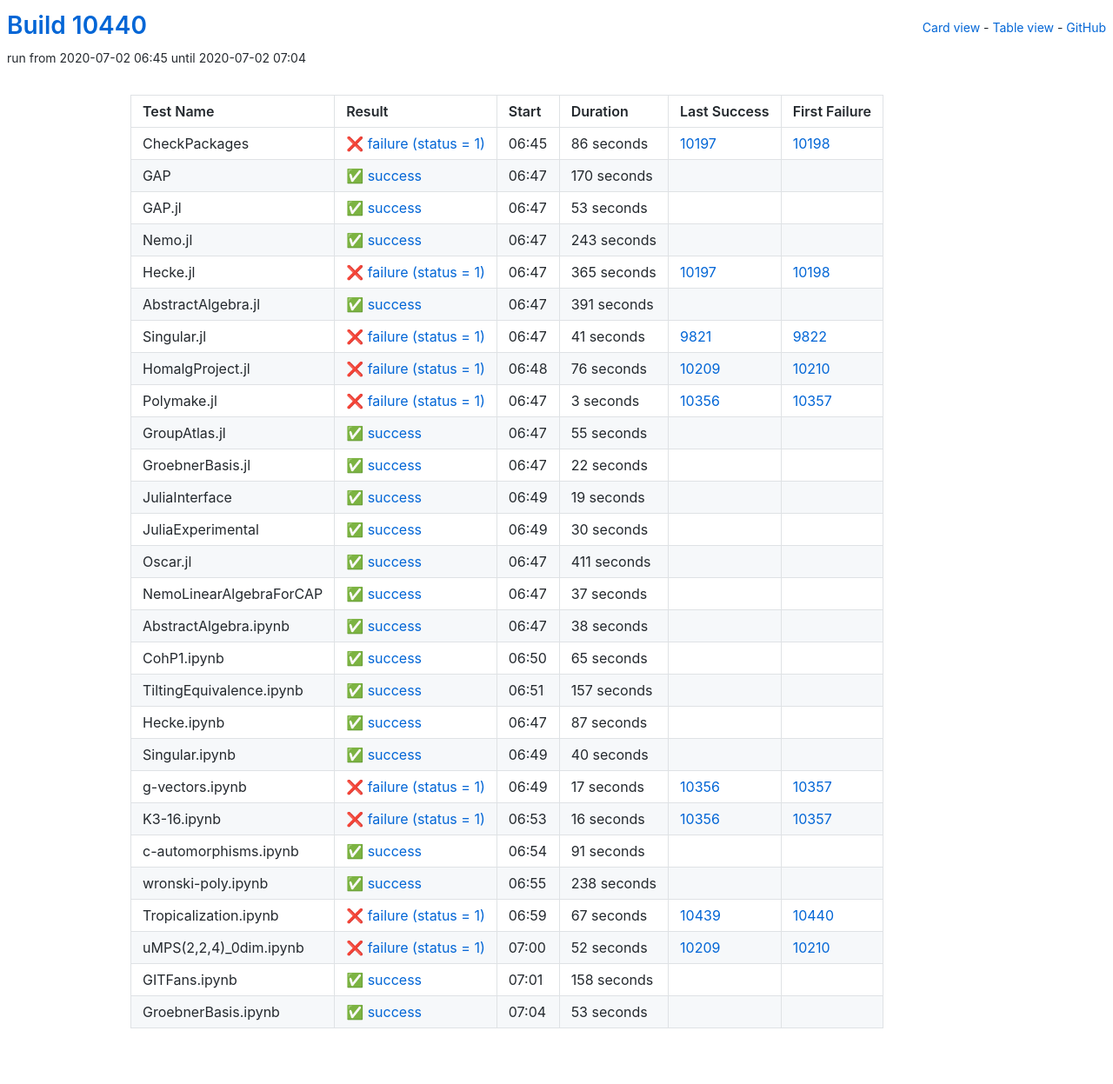
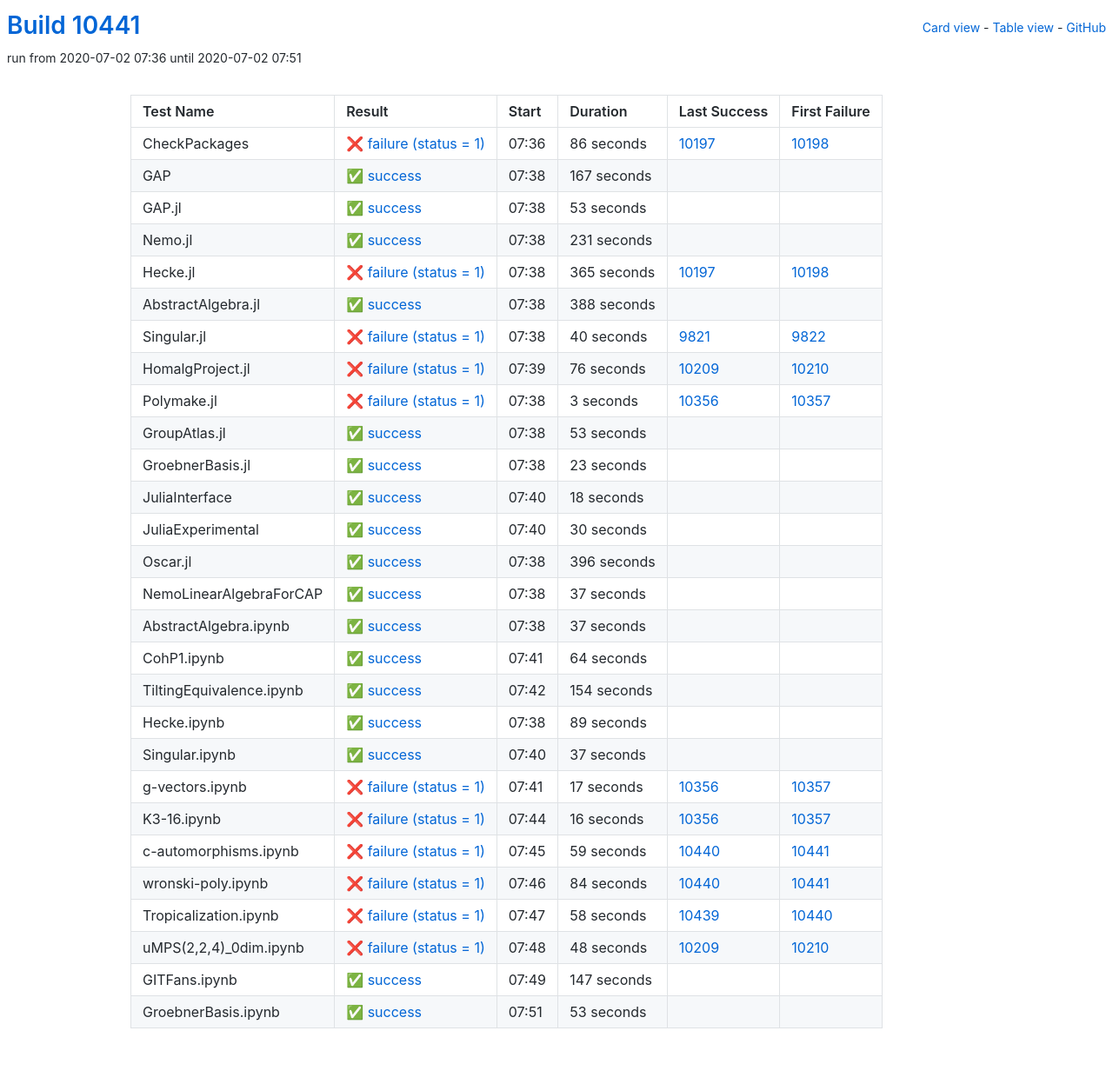
Before and after one commit to oscar-system/oscar-ci-status, a Jekyll site: the page built from table.html, in a window 1280 px wide. Shown: the whole page at 87% size. Built offline with Jekyll 4.4.1, drawn with Linux system fonts in a browser that asks for light colours.

Commit message:
Build #10441

```diff
--- a/_data/ci.yml
+++ b/_data/ci.yml
@@ -1,6 +1,6 @@
 ---
-build: 10440
-build_url: https://oscarci.mathematik.uni-kl.de/job/oscar/10440/
+build: 10441
+build_url: https://oscarci.mathematik.uni-kl.de/job/oscar/10441/
 job: oscar
 organization: oscar-system
 repo: oscar-ci-status
@@ -8,8 +8,8 @@
 tests:
 - name: CheckPackages
   id: checkpackages
-  log: https://oscarci.mathematik.uni-kl.de/job/oscar/10440/artifact/logs/build-10440/CheckPackages.log
-  start: 2020-07-02 06:45
+  log: https://oscarci.mathematik.uni-kl.de/job/oscar/10441/artifact/logs/build-10441/CheckPackages.log
+  start: 2020-07-02 07:36
   success: false
   exitcode: 1
   status: failure
@@ -20,20 +20,20 @@
   first_failure_url: https://oscarci.mathematik.uni-kl.de/job/oscar/10198/
 - name: GAP
   id: gap
-  log: https://oscarci.mathematik.uni-kl.de/job/oscar/10440/artifact/logs/build-10440/GAP.log
-  start: 2020-07-02 06:47
+  log: https://oscarci.mathematik.uni-kl.de/job/oscar/10441/artifact/logs/build-10441/GAP.log
+  start: 2020-07-02 07:38
   success: true
   exitcode: 0
   status: success
-  duration: 170
+  duration: 167
   last_success: false
   last_success_url:
   first_failure: false
   first_failure_url:
 - name: GAP.jl
   id: gap-jl
-  log: https://oscarci.mathematik.uni-kl.de/job/oscar/10440/artifact/logs/build-10440/GAP.jl.log
-  start: 2020-07-02 06:47
+  log: https://oscarci.mathematik.uni-kl.de/job/oscar/10441/artifact/logs/build-10441/GAP.jl.log
+  start: 2020-07-02 07:38
   success: true
   exitcode: 0
   status: success
@@ -44,20 +44,20 @@
   first_failure_url:
 - name: Nemo.jl
   id: nemo-jl
-  log: https://oscarci.mathematik.uni-kl.de/job/oscar/10440/artifact/logs/build-10440/Nemo.jl.log
-  start: 2020-07-02 06:47
+  log: https://oscarci.mathematik.uni-kl.de/job/oscar/10441/artifact/logs/build-10441/Nemo.jl.log
+  start: 2020-07-02 07:38
   success: true
   exitcode: 0
   status: success
-  duration: 243
+  duration: 231
   last_success: false
   last_success_url:
   first_failure: false
   first_failure_url:
 - name: Hecke.jl
   id: hecke-jl
-  log: https://oscarci.mathematik.uni-kl.de/job/oscar/10440/artifact/logs/build-10440/Hecke.jl.log
-  start: 2020-07-02 06:47
+  log: https://oscarci.mathematik.uni-kl.de/job/oscar/10441/artifact/logs/build-10441/Hecke.jl.log
+  start: 2020-07-02 07:38
   success: false
   exitcode: 1
   status: failure
@@ -68,32 +68,32 @@
   first_failure_url: https://oscarci.mathematik.uni-kl.de/job/oscar/10198/
 - name: AbstractAlgebra.jl
   id: abstractalgebra-jl
-  log: https://oscarci.mathematik.uni-kl.de/job/oscar/10440/artifact/logs/build-10440/AbstractAlgebra.jl.log
-  start: 2020-07-02 06:47
+  log: https://oscarci.mathematik.uni-kl.de/job/oscar/10441/artifact/logs/build-10441/AbstractAlgebra.jl.log
+  start: 2020-07-02 07:38
   success: true
   exitcode: 0
   status: success
-  duration: 391
+  duration: 388
   last_success: false
   last_success_url:
   first_failure: false
   first_failure_url:
 - name: Singular.jl
   id: singular-jl
-  log: https://oscarci.mathematik.uni-kl.de/job/oscar/10440/artifact/logs/build-10440/Singular.jl.log
-  start: 2020-07-02 06:47
+  log: https://oscarci.mathematik.uni-kl.de/job/oscar/10441/artifact/logs/build-10441/Singular.jl.log
+  start: 2020-07-02 07:38
   success: false
   exitcode: 1
   status: failure
-  duration: 41
+  duration: 40
   last_success: 9821
   last_success_url: https://oscarci.mathematik.uni-kl.de/job/oscar/9821/
   first_failure: 9822
   first_failure_url: https://oscarci.mathematik.uni-kl.de/job/oscar/9822/
 - name: HomalgProject.jl
   id: homalgproject-jl
-  log: https://oscarci.mathematik.uni-kl.de/job/oscar/10440/artifact/logs/build-10440/HomalgProject.jl.log
-  start: 2020-07-02 06:48
+  log: https://oscarci.mathematik.uni-kl.de/job/oscar/10441/artifact/logs/build-10441/HomalgProject.jl.log
+  start: 2020-07-02 07:39
   success: false
   exitcode: 1
   status: failure
@@ -104,8 +104,8 @@
   first_failure_url: https://oscarci.mathematik.uni-kl.de/job/oscar/10210/
 - name: Polymake.jl
   id: polymake-jl
-  log: https://oscarci.mathematik.uni-kl.de/job/oscar/10440/artifact/logs/build-10440/Polymake.jl.log
-  start: 2020-07-02 06:47
+  log: https://oscarci.mathematik.uni-kl.de/job/oscar/10441/artifact/logs/build-10441/Polymake.jl.log
+  start: 2020-07-02 07:38
   success: false
   exitcode: 1
   status: failure
@@ -116,44 +116,44 @@
   first_failure_url: https://oscarci.mathematik.uni-kl.de/job/oscar/10357/
 - name: GroupAtlas.jl
   id: groupatlas-jl
-  log: https://oscarci.mathematik.uni-kl.de/job/oscar/10440/artifact/logs/build-10440/GroupAtlas.jl.log
-  start: 2020-07-02 06:47
+  log: https://oscarci.mathematik.uni-kl.de/job/oscar/10441/artifact/logs/build-10441/GroupAtlas.jl.log
+  start: 2020-07-02 07:38
   success: true
   exitcode: 0
   status: success
-  duration: 55
+  duration: 53
   last_success: false
   last_success_url:
   first_failure: false
   first_failure_url:
 - name: GroebnerBasis.jl
   id: groebnerbasis-jl
-  log: https://oscarci.mathematik.uni-kl.de/job/oscar/10440/artifact/logs/build-10440/GroebnerBasis.jl.log
-  start: 2020-07-02 06:47
+  log: https://oscarci.mathematik.uni-kl.de/job/oscar/10441/artifact/logs/build-10441/GroebnerBasis.jl.log
+  start: 2020-07-02 07:38
   success: true
   exitcode: 0
   status: success
-  duration: 22
+  duration: 23
   last_success: false
   last_success_url:
   first_failure: false
   first_failure_url:
 - name: JuliaInterface
   id: juliainterface
-  log: https://oscarci.mathematik.uni-kl.de/job/oscar/10440/artifact/logs/build-10440/JuliaInterface.log
-  start: 2020-07-02 06:49
+  log: https://oscarci.mathematik.uni-kl.de/job/oscar/10441/artifact/logs/build-10441/JuliaInterface.log
+  start: 2020-07-02 07:40
   success: true
   exitcode: 0
   status: success
-  duration: 19
+  duration: 18
   last_success: false
   last_success_url:
   first_failure: false
   first_failure_url:
 - name: JuliaExperimental
   id: juliaexperimental
-  log: https://oscarci.mathematik.uni-kl.de/job/oscar/10440/artifact/logs/build-10440/JuliaExperimental.log
-  start: 2020-07-02 06:49
+  log: https://oscarci.mathematik.uni-kl.de/job/oscar/10441/artifact/logs/build-10441/JuliaExperimental.log
+  start: 2020-07-02 07:40
   success: true
   exitcode: 0
   status: success
@@ -164,20 +164,20 @@
   first_failure_url:
 - name: Oscar.jl
   id: oscar-jl
-  log: https://oscarci.mathematik.uni-kl.de/job/oscar/10440/artifact/logs/build-10440/Oscar.jl.log
-  start: 2020-07-02 06:47
+  log: https://oscarci.mathematik.uni-kl.de/job/oscar/10441/artifact/logs/build-10441/Oscar.jl.log
+  start: 2020-07-02 07:38
   success: true
   exitcode: 0
   status: success
-  duration: 411
+  duration: 396
   last_success: false
   last_success_url:
   first_failure: false
   first_failure_url:
 - name: NemoLinearAlgebraForCAP
   id: nemolinearalgebraforcap
-  log: https://oscarci.mathematik.uni-kl.de/job/oscar/10440/artifact/logs/build-10440/NemoLinearAlgebraForCAP.log
-  start: 2020-07-02 06:47
+  log: https://oscarci.mathematik.uni-kl.de/job/oscar/10441/artifact/logs/build-10441/NemoLinearAlgebraForCAP.log
+  start: 2020-07-02 07:38
   success: true
   exitcode: 0
   status: success
@@ -188,68 +188,68 @@
   first_failure_url:
 - name: AbstractAlgebra.ipynb
   id: abstractalgebra-ipynb
-  log: https://oscarci.mathematik.uni-kl.de/job/oscar/10440/artifact/logs/build-10440/AbstractAlgebra.ipynb.log
-  start: 2020-07-02 06:47
+  log: https://oscarci.mathematik.uni-kl.de/job/oscar/10441/artifact/logs/build-10441/AbstractAlgebra.ipynb.log
+  start: 2020-07-02 07:38
   success: true
   exitcode: 0
   status: success
-  duration: 38
+  duration: 37
   last_success: false
   last_success_url:
   first_failure: false
   first_failure_url:
 - name: CohP1.ipynb
   id: cohp1-ipynb
-  log: https://oscarci.mathematik.uni-kl.de/job/oscar/10440/artifact/logs/build-10440/CohP1.ipynb.log
-  start: 2020-07-02 06:50
+  log: https://oscarci.mathematik.uni-kl.de/job/oscar/10441/artifact/logs/build-10441/CohP1.ipynb.log
+  start: 2020-07-02 07:41
   success: true
   exitcode: 0
   status: success
-  duration: 65
+  duration: 64
   last_success: false
   last_success_url:
   first_failure: false
   first_failure_url:
 - name: TiltingEquivalence.ipynb
   id: tiltingequivalence-ipynb
-  log: https://oscarci.mathematik.uni-kl.de/job/oscar/10440/artifact/logs/build-10440/TiltingEquivalence.ipynb.log
-  start: 2020-07-02 06:51
+  log: https://oscarci.mathematik.uni-kl.de/job/oscar/10441/artifact/logs/build-10441/TiltingEquivalence.ipynb.log
+  start: 2020-07-02 07:42
   success: true
   exitcode: 0
   status: success
-  duration: 157
+  duration: 154
   last_success: false
   last_success_url:
   first_failure: false
   first_failure_url:
 - name: Hecke.ipynb
   id: hecke-ipynb
-  log: https://oscarci.mathematik.uni-kl.de/job/oscar/10440/artifact/logs/build-10440/Hecke.ipynb.log
-  start: 2020-07-02 06:47
+  log: https://oscarci.mathematik.uni-kl.de/job/oscar/10441/artifact/logs/build-10441/Hecke.ipynb.log
+  start: 2020-07-02 07:38
   success: true
   exitcode: 0
   status: success
-  duration: 87
+  duration: 89
   last_success: false
   last_success_url:
   first_failure: false
   first_failure_url:
 - name: Singular.ipynb
   id: singular-ipynb
-  log: https://oscarci.mathematik.uni-kl.de/job/oscar/10440/artifact/logs/build-10440/Singular.ipynb.log
-  start: 2020-07-02 06:49
+  log: https://oscarci.mathematik.uni-kl.de/job/oscar/10441/artifact/logs/build-10441/Singular.ipynb.log
+  start: 2020-07-02 07:40
   success: true
   exitcode: 0
   status: success
-  duration: 40
+  duration: 37
   last_success: false
   last_success_url:
   first_failure: false
   first_failure_url:
 - name: g-vectors.ipynb
   id: g-vectors-ipynb
-  log: https://oscarci.mathematik.uni-kl.de/job/oscar/10440/artifact/logs/build-10440/g-vectors.ipynb.log
-  start: 2020-07-02 06:49
+  log: https://oscarci.mathematik.uni-kl.de/job/oscar/10441/artifact/logs/build-10441/g-vectors.ipynb.log
+  start: 2020-07-02 07:41
   success: false
   exitcode: 1
   status: failure
@@ -260,8 +260,8 @@
   first_failure_url: https://oscarci.mathematik.uni-kl.de/job/oscar/10357/
 - name: K3-16.ipynb
   id: k3-16-ipynb
-  log: https://oscarci.mathematik.uni-kl.de/job/oscar/10440/artifact/logs/build-10440/K3-16.ipynb.log
-  start: 2020-07-02 06:53
+  log: https://oscarci.mathematik.uni-kl.de/job/oscar/10441/artifact/logs/build-10441/K3-16.ipynb.log
+  start: 2020-07-02 07:44
   success: false
   exitcode: 1
   status: failure
@@ -272,68 +272,68 @@
   first_failure_url: https://oscarci.mathematik.uni-kl.de/job/oscar/10357/
 - name: c-automorphisms.ipynb
   id: c-automorphisms-ipynb
-  log: https://oscarci.mathematik.uni-kl.de/job/oscar/10440/artifact/logs/build-10440/c-automorphisms.ipynb.log
-  start: 2020-07-02 06:54
-  success: true
-  exitcode: 0
-  status: success
-  duration: 91
-  last_success: false
-  last_success_url:
-  first_failure: false
-  first_failure_url:
-- name: wronski-poly.ipynb
-  id: wronski-poly-ipynb
-  log: https://oscarci.mathematik.uni-kl.de/job/oscar/10440/artifact/logs/build-10440/wronski-poly.ipynb.log
-  start: 2020-07-02 06:55
-  success: true
-  exitcode: 0
-  status: success
-  duration: 238
-  last_success: false
-  last_success_url:
-  first_failure: false
-  first_failure_url:
-- name: Tropicalization.ipynb
-  id: tropicalization-ipynb
-  log: https://oscarci.mathematik.uni-kl.de/job/oscar/10440/artifact/logs/build-10440/Tropicalization.ipynb.log
-  start: 2020-07-02 06:59
+  log: https://oscarci.mathematik.uni-kl.de/job/oscar/10441/artifact/logs/build-10441/c-automorphisms.ipynb.log
+  start: 2020-07-02 07:45
   success: false
   exitcode: 1
   status: failure
-  duration: 67
+  duration: 59
+  last_success: 10440
+  last_success_url: https://oscarci.mathematik.uni-kl.de/job/oscar/10440/
+  first_failure: 10441
+  first_failure_url: https://oscarci.mathematik.uni-kl.de/job/oscar/10441/
+- name: wronski-poly.ipynb
+  id: wronski-poly-ipynb
+  log: https://oscarci.mathematik.uni-kl.de/job/oscar/10441/artifact/logs/build-10441/wronski-poly.ipynb.log
+  start: 2020-07-02 07:46
+  success: false
+  exitcode: 1
+  status: failure
+  duration: 84
+  last_success: 10440
+  last_success_url: https://oscarci.mathematik.uni-kl.de/job/oscar/10440/
+  first_failure: 10441
+  first_failure_url: https://oscarci.mathematik.uni-kl.de/job/oscar/10441/
+- name: Tropicalization.ipynb
+  id: tropicalization-ipynb
+  log: https://oscarci.mathematik.uni-kl.de/job/oscar/10441/artifact/logs/build-10441/Tropicalization.ipynb.log
+  start: 2020-07-02 07:47
+  success: false
+  exitcode: 1
+  status: failure
+  duration: 58
   last_success: 10439
   last_success_url: https://oscarci.mathematik.uni-kl.de/job/oscar/10439/
   first_failure: 10440
   first_failure_url: https://oscarci.mathematik.uni-kl.de/job/oscar/10440/
 - name: uMPS(2,2,4)_0dim.ipynb
   id: umps-2-2-4-0dim-ipynb
-  log: https://oscarci.mathematik.uni-kl.de/job/oscar/10440/artifact/logs/build-10440/uMPS-2-2-4-_0dim.ipynb.log
-  start: 2020-07-02 07:00
+  log: https://oscarci.mathematik.uni-kl.de/job/oscar/10441/artifact/logs/build-10441/uMPS-2-2-4-_0dim.ipynb.log
+  start: 2020-07-02 07:48
   success: false
   exitcode: 1
   status: failure
-  duration: 52
+  duration: 48
   last_success: 10209
   last_success_url: https://oscarci.mathematik.uni-kl.de/job/oscar/10209/
   first_failure: 10210
   first_failure_url: https://oscarci.mathematik.uni-kl.de/job/oscar/10210/
 - name: GITFans.ipynb
   id: gitfans-ipynb
-  log: https://oscarci.mathematik.uni-kl.de/job/oscar/10440/artifact/logs/build-10440/GITFans.ipynb.log
-  start: 2020-07-02 07:01
+  log: https://oscarci.mathematik.uni-kl.de/job/oscar/10441/artifact/logs/build-10441/GITFans.ipynb.log
+  start: 2020-07-02 07:49
   success: true
   exitcode: 0
   status: success
-  duration: 158
+  duration: 147
   last_success: false
   last_success_url:
   first_failure: false
   first_failure_url:
 - name: GroebnerBasis.ipynb
   id: groebnerbasis-ipynb
-  log: https://oscarci.mathematik.uni-kl.de/job/oscar/10440/artifact/logs/build-10440/GroebnerBasis.ipynb.log
-  start: 2020-07-02 07:04
+  log: https://oscarci.mathematik.uni-kl.de/job/oscar/10441/artifact/logs/build-10441/GroebnerBasis.ipynb.log
+  start: 2020-07-02 07:51
   success: true
   exitcode: 0
   status: success
```
Also changed, not shown: README.md.
